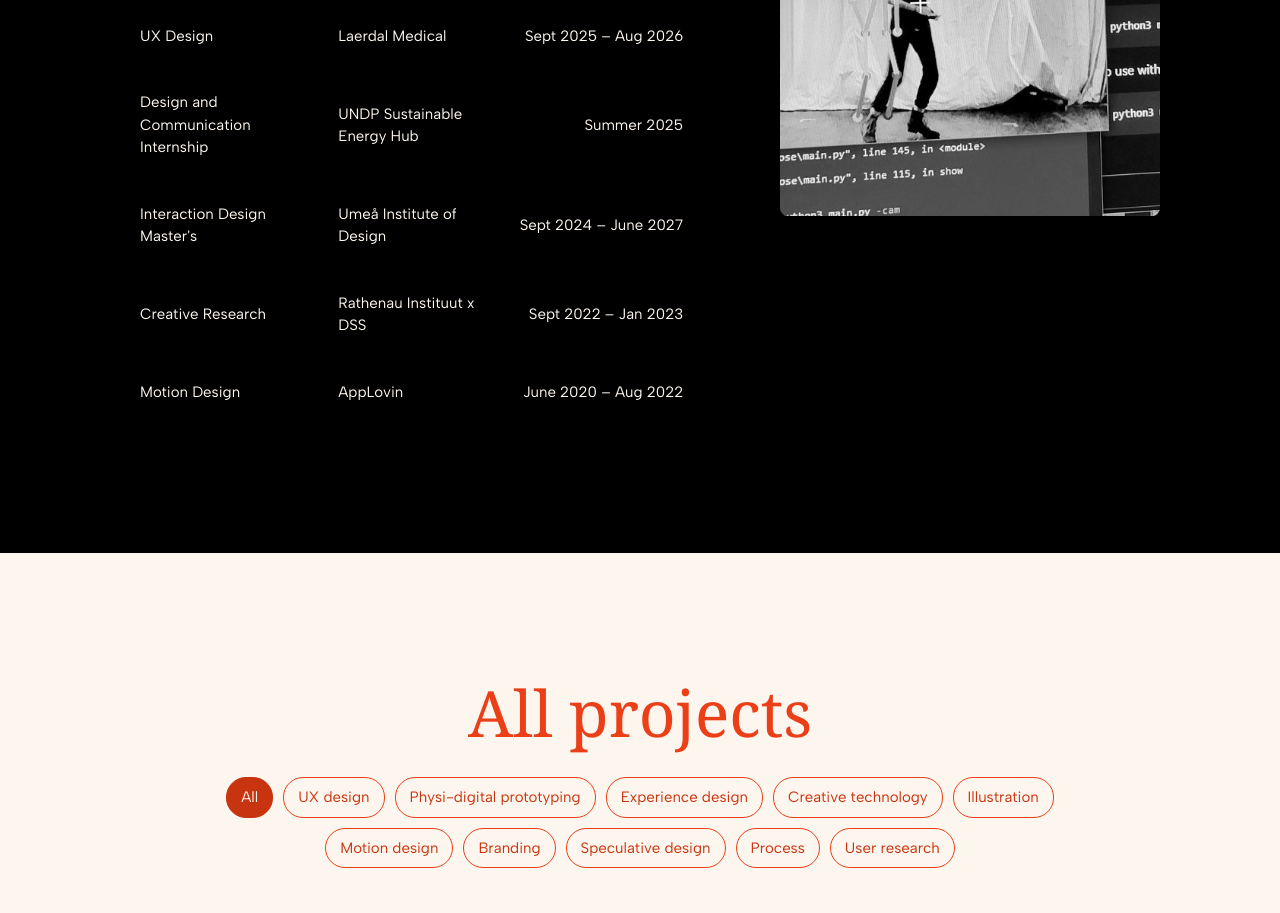
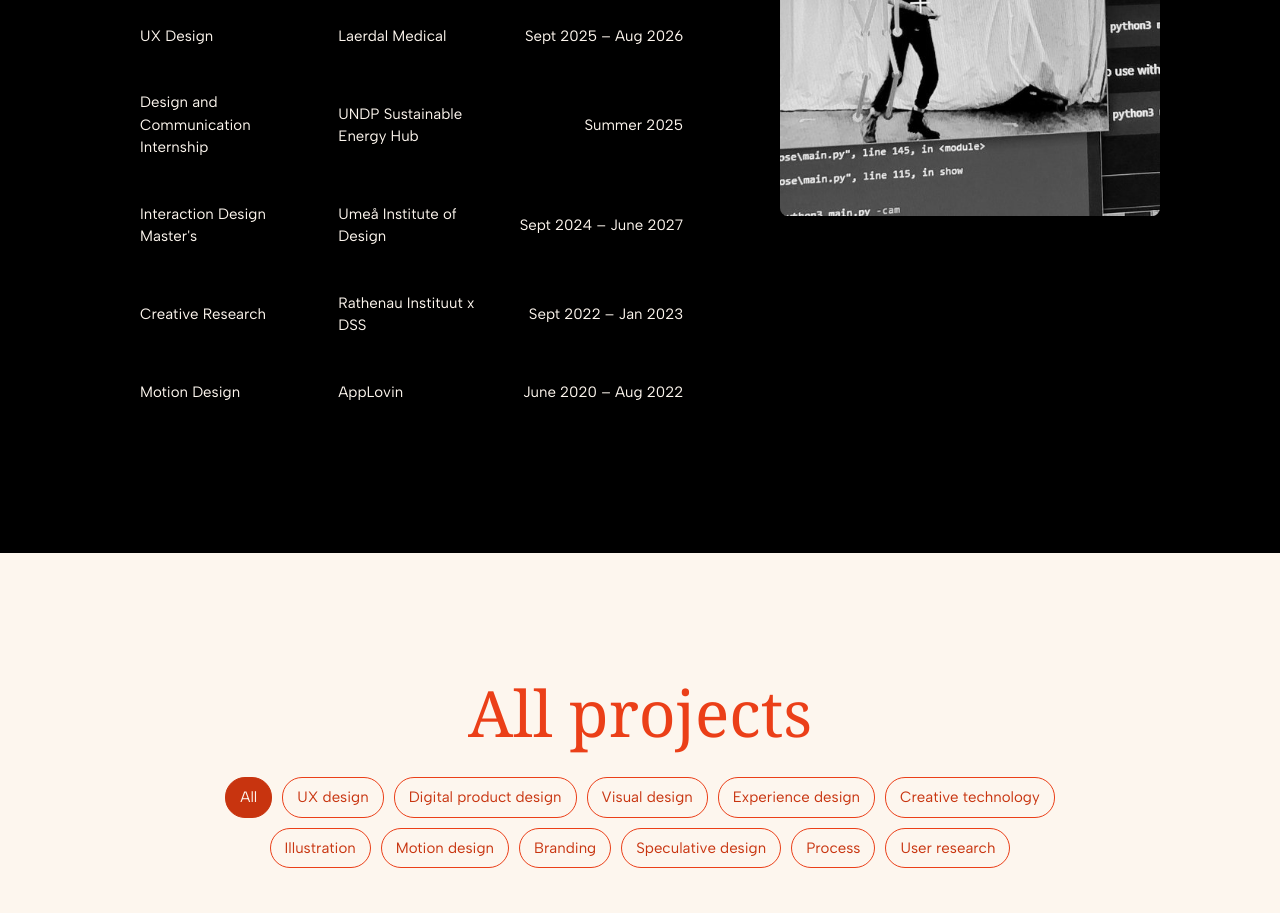
Before and after one commit to anjabedrick/anjabedrick.github.io, an Astro site: page / in a window 1280 px wide. Shown: the part 1840-2753 px from the top of the page. Built offline with nearby package versions, Linux system fonts and the light colour scheme; Astro itself is replaced by a stand-in of ours; a web font is replaced by a local one.

Commit message:
Touch labels on 3D cards, left-aligned captions, new filter categories
- On touch screens each 3D stack card shows its project name underneath
- Grid captions are left-aligned
- Filters: removed Physi-digital prototyping; added Digital product design and Visual design

Co-Authored-By: Claude Opus 5.5 <noreply@anthropic.com>

```diff
--- a/src/content/projects/flexecharge-branding.md
+++ b/src/content/projects/flexecharge-branding.md
@@ -6,7 +6,7 @@ tags: ["Motion Design", "Branding", "Illustration", "Infographics", "Visual iden
 hero: "/media/Q65cVrQY6w02VgKExQmY67Qds.png"
 heroType: img
 cover: "/media/thf5e8yDLjCiSXzOvo3q6HVNc.png"
-categories: ["Motion design", "Branding"]
+categories: ["Visual design", "Motion design", "Branding"]
 cursorLabel: "FLEXeCHARGE | EV Motion Branding"
 order: 9
 ---
--- a/src/content/projects/momo.md
+++ b/src/content/projects/momo.md
@@ -7,7 +7,7 @@ tags: ["Product Design", "Sound Design", "Interaction Design", "Arduino Electron
 hero: "/media/rpfb52k9yx4oRDpAK7GWBfkb3Kk.jpg"
 heroType: img
 cover: "/media/hTDPpoanNCXHMD2NdPIdzy1KGGU.png"
-categories: ["Physi-digital prototyping", "Creative technology", "Experience design", "Process"]
+categories: ["Creative technology", "Experience design", "Process"]
 cursorLabel: "Modular Physical Therapy | Arduino Coding"
 order: 0
 featured: 1
--- a/src/content/projects/philips-telehealth-interface.md
+++ b/src/content/projects/philips-telehealth-interface.md
@@ -7,7 +7,7 @@ tags: ["UX", "UI", "Service Design", "Design Ethnography", "Design for Healthcar
 hero: "/media/FHXXIoTrVZtVBkVgylMAXcF4Cs.png"
 heroType: img
 cover: "/media/Owi6GMmTQcBiWnNSdmvU9Ug4fj0.png"
-categories: ["UX design", "User research", "Experience design", "Process", "Speculative design"]
+categories: ["UX design", "Digital product design", "User research", "Experience design", "Process", "Speculative design"]
 cursorLabel: "PHILIPS Telehealth Interface | UX+UI"
 order: 4
 featured: 0
--- a/src/content/projects/quantum-physics-comic.md
+++ b/src/content/projects/quantum-physics-comic.md
@@ -6,7 +6,7 @@ tags: ["Inter-Disciplinary Design", "Adobe Illustrator", "Storytelling", "Storyb
 hero: "/media/UlqSk0H4QzPexcJg3MbdLHdtkWw.jpg"
 heroType: img
 cover: "/media/wfYv1AHzZKAPpf17nJcTzKlO57I.png"
-categories: ["Illustration"]
+categories: ["Illustration", "Visual design"]
 cursorLabel: "Quantum Physics Comic Fellowship | Illustration"
 order: 8
 ---
--- a/src/content/projects/rathenau-instituut-creative-research.md
+++ b/src/content/projects/rathenau-instituut-creative-research.md
@@ -7,7 +7,7 @@ tags: ["Motion Capture", "User Testing", "Political Science", "Figma Prototyping
 hero: "/media/sQfzzLxw4zDNgmgONay9IyeFhRQ.png"
 heroType: img
 cover: "/media/6Ic5M3GNZx7jHCUu0gMwpZ1LiOk.png"
-categories: ["Creative technology", "Physi-digital prototyping", "User research", "Experience design", "Process"]
+categories: ["Creative technology", "User research", "Experience design", "Process"]
 cursorLabel: "Rathenau Instituut | Motion Capture Prototype"
 order: 7
 featured: 4
--- a/src/content/projects/seed-studio-wireframing.md
+++ b/src/content/projects/seed-studio-wireframing.md
@@ -6,7 +6,7 @@ tags: ["Wireframing", "UX Design", "UI Design", "Figma", "Prototyping"]
 hero: "/media/5jC3Ri1Iev3zxmZIgZFWo8qzR1o.png"
 heroType: img
 cover: "/media/k1IswG1laMMkthqP9yoHnISj0.png"
-categories: ["UX design", "Process"]
+categories: ["UX design", "Digital product design", "Process"]
 cursorLabel: "SEED Design Studio | Clickable Wireframing"
 order: 10
 featured: 3
--- a/src/content/projects/snm-brand-identity.md
+++ b/src/content/projects/snm-brand-identity.md
@@ -6,7 +6,7 @@ tags: ["Visual Design", "Motion Graphics", "Type Design", "Logo Design", "Graphi
 hero: "/media/ObxAQt3taQcg22O2gcFIEZ9DPM.png"
 heroType: img
 cover: "/media/ObxAQt3taQcg22O2gcFIEZ9DPM.png"
-categories: ["Branding", "Motion design", "Process"]
+categories: ["Visual design", "Branding", "Motion design", "Process"]
 cursorLabel: "SNM Copenhagen | Museum Brand Identity"
 order: 2
 ---
--- a/src/content/projects/speculative-product-design.md
+++ b/src/content/projects/speculative-product-design.md
@@ -6,7 +6,7 @@ tags: ["UI", "UX", "Blender 3D", "Product Design", "Speculative Design", "Figma"
 hero: "/media/SZdZiHT7ss8QfhBSh0kZLxxvN0.png"
 heroType: img
 cover: "/media/KAJUbrnVx49dP47BXX8763Q83o.png"
-categories: ["UX design", "Speculative design", "Branding", "Experience design"]
+categories: ["UX design", "Digital product design", "Visual design", "Speculative design", "Branding", "Experience design"]
 cursorLabel: "Umeå Institute of Design | Speculative Branding"
 order: 1
 ---
--- a/src/content/projects/tripcom-design-process.md
+++ b/src/content/projects/tripcom-design-process.md
@@ -6,7 +6,7 @@ tags: ["CX", "Motion Graphics", "UX/UI", "Customer Journey", "User Personas", "S
 hero: "/media/haU4l95SvLKFS29MUCem3LPQYo.gif"
 heroType: img
 cover: "/media/O3Hv6ku6diOv3bqNOKXid6Ta5rM.png"
-categories: ["UX design", "Experience design", "Motion design", "Process"]
+categories: ["UX design", "Digital product design", "Visual design", "Experience design", "Motion design", "Process"]
 cursorLabel: "Trip.com | CX Journey"
 order: 3
 ---
--- a/src/pages/index.astro
+++ b/src/pages/index.astro
@@ -42,8 +42,8 @@ const columns: Card[][] = [[], [], []];
 cards.forEach((c, i) => columns[i % 3].push(c));
 
 // filter chips, in this order; a chip only shows if at least one project uses it
-const FILTERS = ['UX design', 'Physi-digital prototyping', 'Experience design', 'Creative technology', 'Illustration',
-  'Motion design', 'Branding', 'Speculative design', 'Process', 'User research'];
+const FILTERS = ['UX design', 'Digital product design', 'Visual design', 'Experience design', 'Creative technology',
+  'Illustration', 'Motion design', 'Branding', 'Speculative design', 'Process', 'User research'];
 const filters = FILTERS.filter((f) => cards.some((c) => c.cats.includes(f)));
 ---
 <Base>
@@ -69,6 +69,7 @@ const filters = FILTERS.filter((f) => cards.some((c) => c.cats.includes(f)));
         {stackCards.map((p, i) => (
           <a class="stack-card" href={`/${p.id}`} data-cursor={p.data.cursorLabel} tabindex={i < featured.length ? 0 : -1}>
             <img src={p.data.cover} alt={p.data.title} loading="eager" draggable="false" />
+            <span class="stack-caption" aria-hidden="true">{p.data.cursorLabel}</span>
           </a>
         ))}
       </div>
--- a/src/styles/global.css
+++ b/src/styles/global.css
@@ -285,7 +285,15 @@ strong { font-weight: 600; }
 @media (hover: none) {
   .card-caption {
     position: static; width: auto; height: auto; overflow: visible; clip: auto; white-space: normal;
-    display: block; text-align: right; margin-top: 8px; font: 400 14px/1.4 var(--sans); color: var(--orange-text);
+    display: block; text-align: left; margin-top: 8px; font: 400 14px/1.4 var(--sans); color: var(--orange-text);
+  }
+}
+/* 3D stack cards get the same label on touch screens, sitting just under each card */
+.stack-caption { display: none; }
+@media (hover: none) {
+  .stack-caption {
+    display: block; position: absolute; left: 0; right: 0; top: calc(100% + 10px);
+    text-align: left; font: 400 15px/1.35 var(--sans); color: var(--orange-text);
   }
 }
 .card { display: block; text-decoration: none; position: relative; transition: transform .7s var(--spring); }
```
